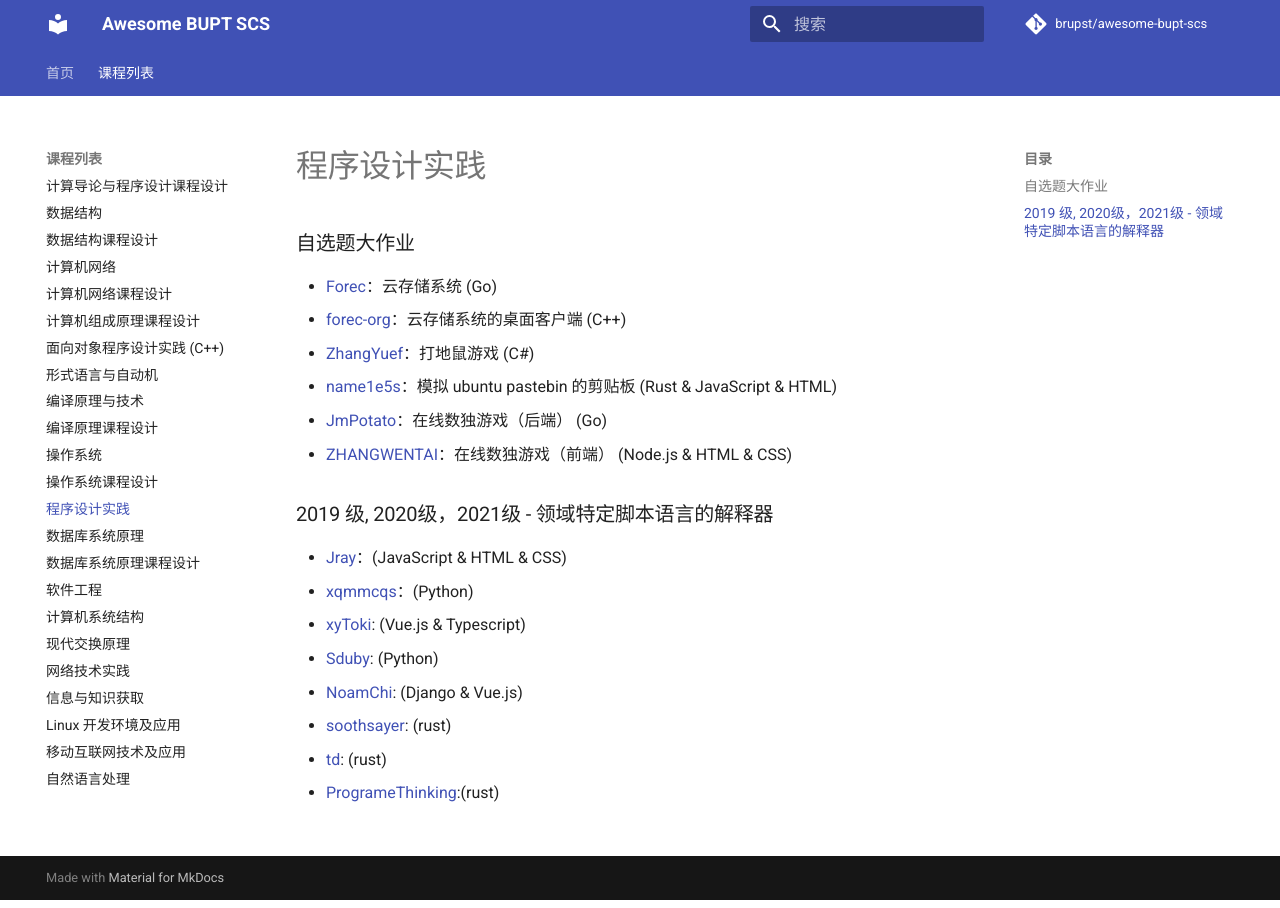
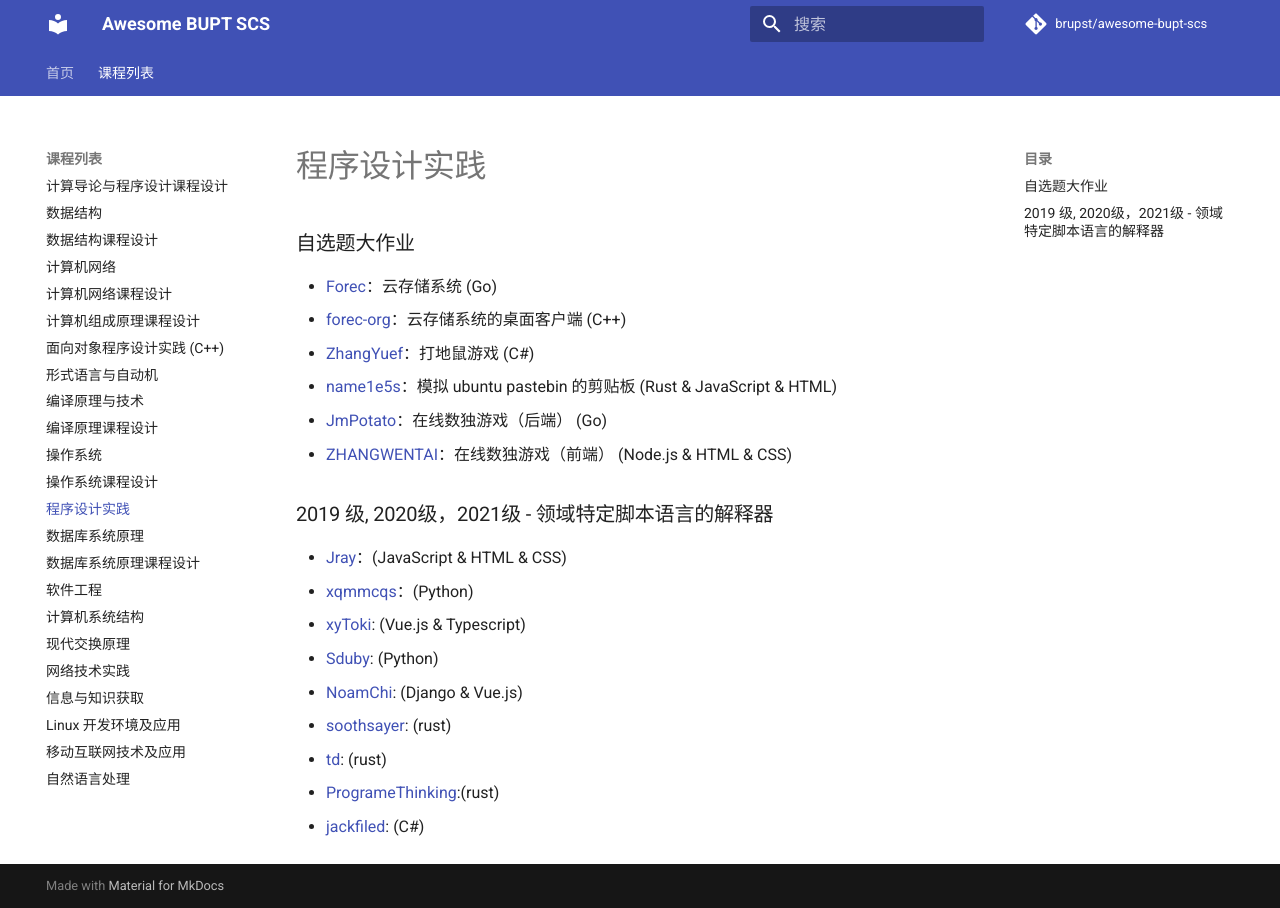
Before and after one commit to brupst/awesome-bupt-scs, an MkDocs documentation site: the page built from projects/Program-Practice.md, in a window 1280 px wide. Built offline with MkDocs 1.6.1 and Material for MkDocs 9.7.7, drawn with Linux system fonts in a browser that asks for light colours; comment, search, counter and statistics services are not loaded.

Commit message:
add: jackfiled's Katheryne (#95)

```diff
--- a/projects/Program-Practice.md
+++ b/projects/Program-Practice.md
@@ -20,3 +20,4 @@
 * [soothsayer](https://github.com/Adam-Teng/robot-dsl): (rust)
 * [td](https://github.com/tangdouer1005/customer-service-robot): (rust)
 * [ProgrameThinking](https://github.com/ProgrameThinking/robot_dsl):(rust)
+* [jackfiled](https://github.com/jackfiled/Katheryne): (C#)
```
